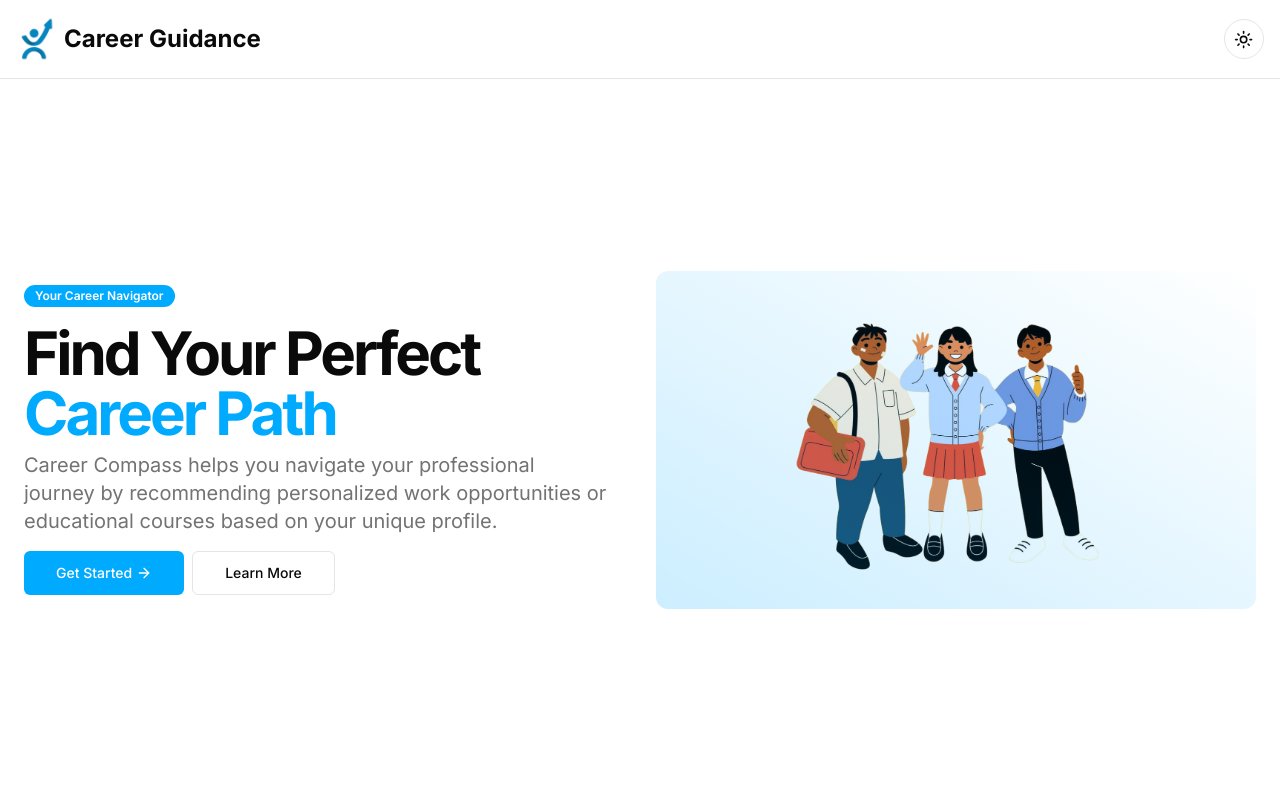
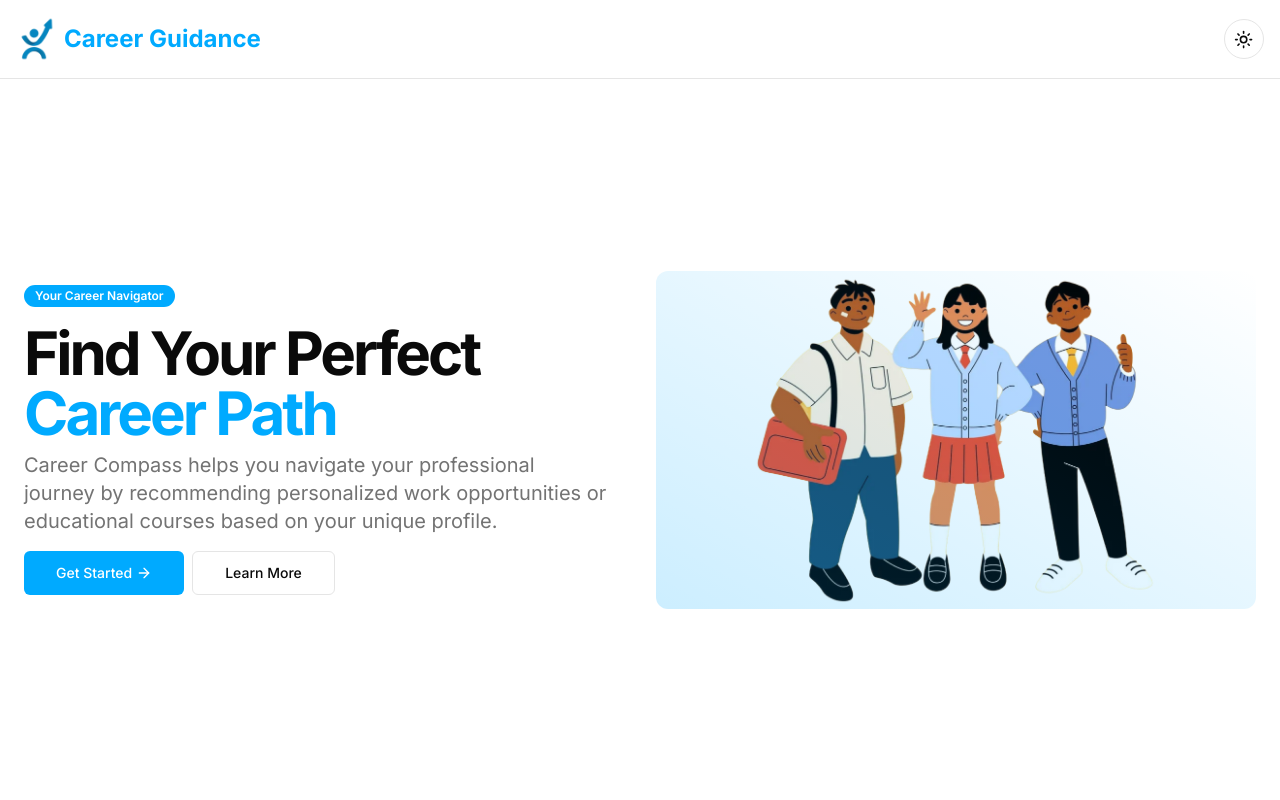
Before and after one commit to Rakesh-Bhagat/Career-Compass, a Next.js app: page / in a window 1280 px wide. Shown: the top 800 px of the page. Built offline with nearby package versions, Linux system fonts and the light colour scheme; no server answers.

Commit message:
refined UI

```diff
--- a/components/Landing.tsx
+++ b/components/Landing.tsx
@@ -36,7 +36,7 @@ export function Landing(){
               </div>
               <div className="relative mx-auto aspect-video  rounded-xl lg:order-last">
                 <Image
-                  src="/heroimg.png"
+                  src="/heroimg2.png"
                   width={650}
                   height={650}
                   alt="Career Guidance"
@@ -83,7 +83,7 @@ export function Landing(){
           </div>
         </section>
 
-        <section id="features" className="w-full py-12 md:py-24 lg:py-32 bg-background">
+        <section id="features" className="w-full py-12 md:py-24 lg:py-32 bg-background border-b">
           <div className="container px-4 md:px-6">
             <div className="flex flex-col items-center justify-center space-y-4 text-center">
               <div className="space-y-2">
@@ -154,7 +154,7 @@ export function Landing(){
           </div>
         </section>
 
-        <section id="how-it-works" className="w-full py-12 md:py-24 lg:py-32">
+        <section id="how-it-works" className="w-full py-12 md:py-24 lg:py-32 border-b">
           <div className="container px-4 md:px-6">
             <div className="flex flex-col items-center justify-center space-y-4 text-center">
               <div className="space-y-2">
--- a/components/Navbar.tsx
+++ b/components/Navbar.tsx
@@ -20,7 +20,7 @@ export function Navbar() {
             height={40}
             className="mr-2"
           />
-          <Link href="/" className="text-2xl font-bold">Career Guidance</Link>
+          <Link href="/" className="text-2xl font-bold text-primary">Career Guidance</Link>
         </div>
 
         {/* Right Side */}
```
Also changed, not shown: public/heroimg.png (deleted), public/heroimg2.png (added).
